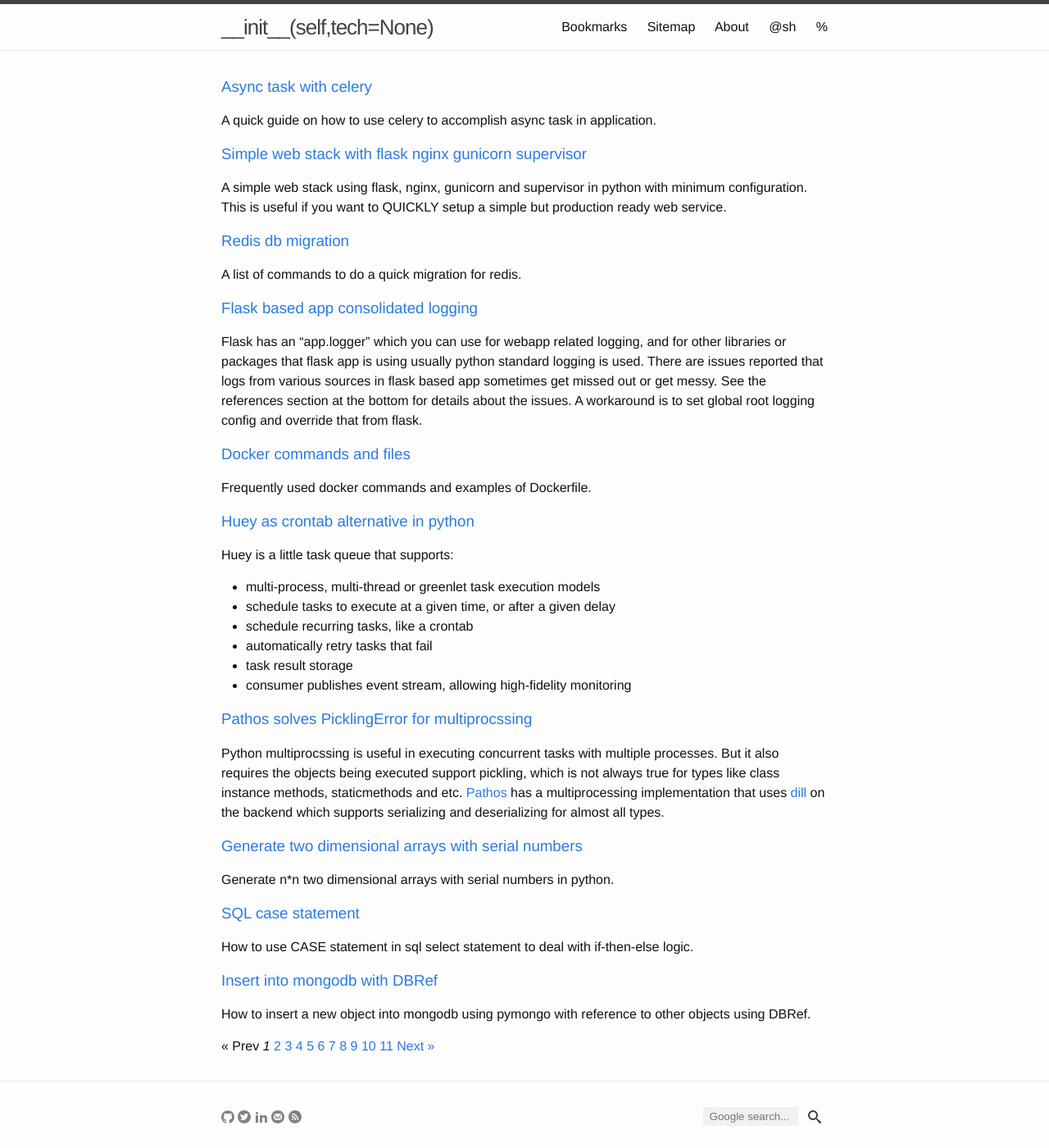
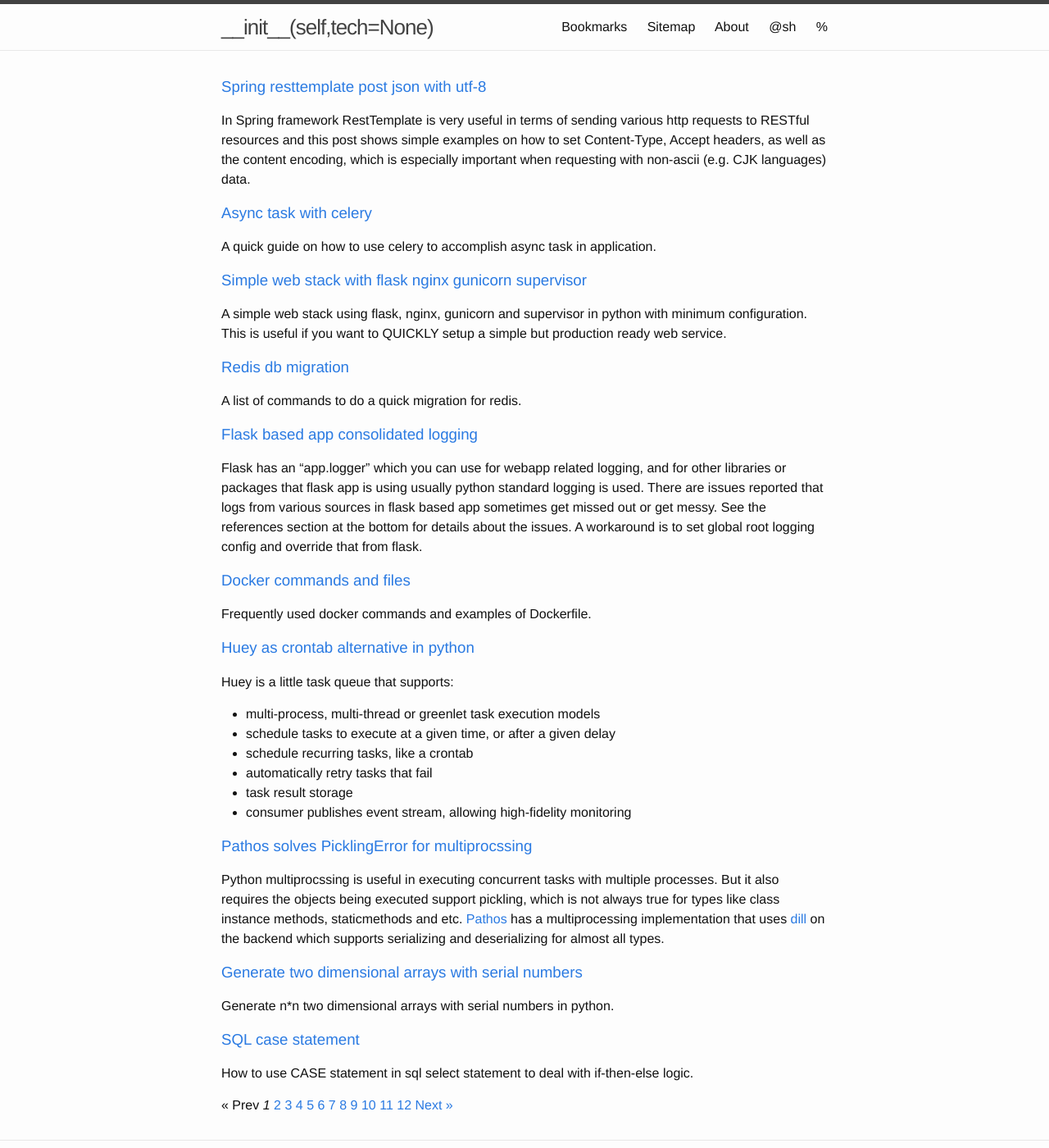
Before and after one commit to yuan-jiang/yuan-jiang.github.io, a Jekyll site: the page built from index.html, in a window 1280 px wide and 1400 px high. Shown: the whole window at 82% size. Built offline with Jekyll 4.4.1, drawn with Linux system fonts in a browser that asks for light colours; the list of posts is cut into pages by our own code.

Commit message:
Add spring resttemplate post

```diff
--- a/_data/tags.yml
+++ b/_data/tags.yml
@@ -124,3 +124,5 @@
   name: supervisor
 - slug: celery
   name: celery
+- slug: spring
+  name: spring
--- /dev/null
+++ b/_posts/2017-08-18-spring-resttemplate-post-json-with-utf-8.md
@@ -0,0 +1,54 @@
+---
+layout: post
+title: Spring resttemplate post json with utf-8
+date: 2017-08-18 13:15:00 +0800
+tags: spring java
+---
+
+In Spring framework RestTemplate is very useful in terms of sending various http requests to RESTful resources and this post shows simple examples on how to set Content-Type, Accept headers, as well as the content encoding, which is especially important when requesting with non-ascii (e.g. CJK languages) data.
+
+## Initialize RestTemplate
+{% highlight java %}
+import java.nio.Charset;
+import java.util.Arrays;
+import org.springframework.web.client.RestTemplate;
+import org.springframework.http.HttpHeaders;
+import org.springframework.http.HttpEntity;
+import org.springframework.http.MediaType;
+import org.springframework.http.converter.StringHttpMessageConverter;
+import com.fasterxml.jackson.databind.ObjectMapper;
+
+RestTemplate restTemplate = new RestTemplate();
+{% endhighlight %}
+
+## Set Content-Type
+{% highlight java %}
+HttpHeaders httpHeaders = new HttpHeaders();
+httpHeaders.setContentType(MediaType.APPLICATION_JSON);
+{% endhighlight %}
+
+## Set Accept
+{% highlight java %}]
+headers.setAccept(Arrays.asList(MediaType.APPLICATION_JSON));
+headers.setAcceptCharset(Arrays.asList(Charset.forName("UTF-8")));
+{% endhighlight %}
+
+## Set encoding
+{% highlight java %}
+restTemplate.getMessageConverters().add(0, new StringHttpMessageConverter(Charset.forName("UTF-8")));
+{% endhighlight %}
+
+## Post request
+{% highlight java %}
+XObject xObject = new XObject();
+xObject.setFieldA("a");
+xObject.setFieldB("b");
+ObjectMapper objectMapper = new ObjectMapper();
+String payload = objectMapper.writeValueAsString(xObject);
+HttpEntity<String> httpEntity = new HttpEntity<String>(payload, httpHeaders);
+YObject yObject = restTemplate.postForObject(httpUrl, httpEntity, YObject.class);
+{% endhighlight %}
+
+## References
+- [RestTemplate JavaDoc](https://docs.spring.io/spring/docs/current/javadoc-api/org/springframework/web/client/RestTemplate.html)
+- [How can I tell RestTemplate to POST with UTF-8 encoding?](https://stackoverflow.com/questions/29392422/how-can-i-tell-resttemplate-to-post-with-utf-8-encoding)
```
Also changed, not shown: tag/spring.md (added, +5 -0 lines).
